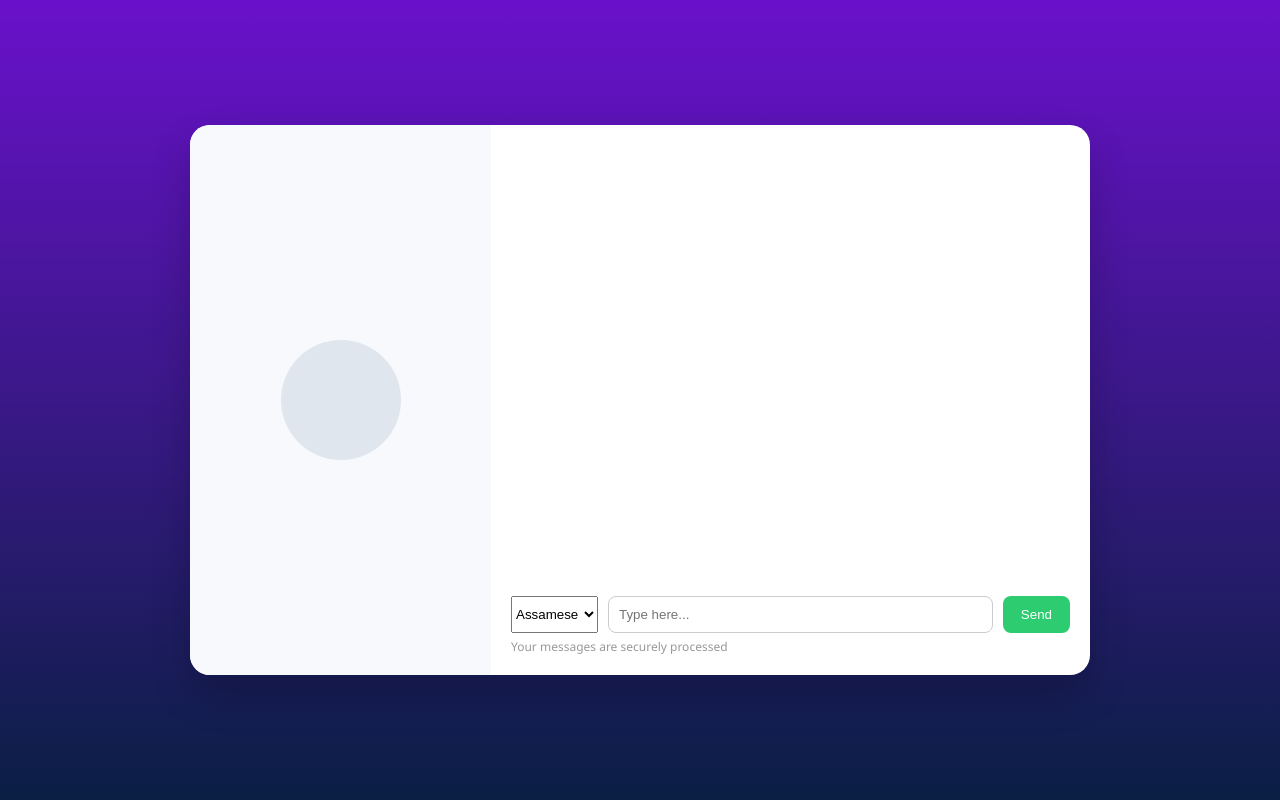
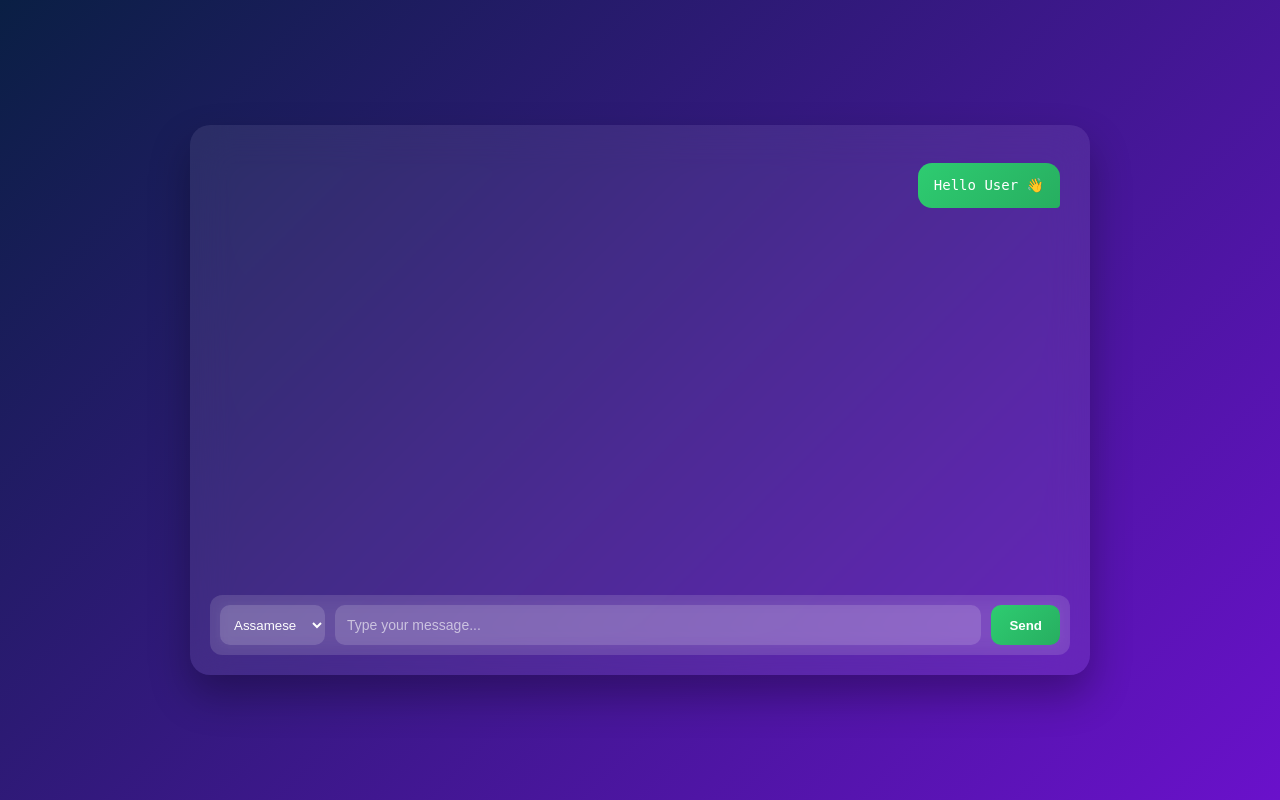
Before and after one commit to Karthikkaranth/Nextgen_Coders, a Flask app: page / in a window 1280 px wide. Run offline with Flask 3, Linux system fonts and the light colour scheme; data that the repository does not hold is empty.

Commit message:
chat.html ui refershed

```diff
--- a/chat_ui/templates/chat.html
+++ b/templates/chat.html
@@ -11,41 +11,23 @@
             display: flex;
             justify-content: center;
             align-items: center;
-
-            /* Blue → Purple Gradient */
-            background: linear-gradient(to top, #0a1f44, #6a11cb);
+            background: linear-gradient(135deg, #0a1f44, #6a11cb);
         }
 
-        /* Main White Panel */
+        /* Glass Panel */
         .panel {
             width: 900px;
             height: 550px;
-            background: #ffffff;
             border-radius: 20px;
             display: flex;
-            box-shadow: 0 20px 40px rgba(0,0,0,0.2);
+            backdrop-filter: blur(20px);
+            background: rgba(255, 255, 255, 0.08);
+            box-shadow: 0 20px 40px rgba(0,0,0,0.3);
             overflow: hidden;
         }
 
-        /* Left Section (branding / visual) */
-        .left {
-            width: 35%;
-            background: #f7f9fc;
-            display: flex;
-            justify-content: center;
-            align-items: center;
-        }
-
-        .circle {
-            width: 120px;
-            height: 120px;
-            border-radius: 50%;
-            background: #e0e6ed;
-        }
-
-        /* Right Section (chat area) */
         .right {
-            width: 65%;
+            width: 100%;
             display: flex;
             flex-direction: column;
             padding: 20px;
@@ -55,27 +37,48 @@
         #chat-container {
             flex: 1;
             overflow-y: auto;
-            padding-right: 10px;
+            padding: 10px;
+            display: flex;
+            flex-direction: column;
         }
 
+        /* Scrollbar */
+        #chat-container::-webkit-scrollbar {
+            width: 6px;
+        }
+
+        #chat-container::-webkit-scrollbar-thumb {
+            background: rgba(255,255,255,0.3);
+            border-radius: 10px;
+        }
+
+        /* Message bubbles */
         .bubble {
             max-width: 70%;
-            padding: 10px 14px;
-            margin: 6px 0;
-            border-radius: 12px;
+            padding: 12px 16px;
+            margin: 8px 0;
+            border-radius: 14px;
             font-size: 14px;
+            line-height: 1.5;
+            word-wrap: break-word;
+            overflow-wrap: break-word;
+            word-break: break-word;
+            white-space: pre-wrap;
+            backdrop-filter: blur(10px);
         }
 
         .user {
-            background: #f1f3f5;
+            background: rgba(255,255,255,0.15);
+            color: #fff;
             align-self: flex-start;
+            border-bottom-left-radius: 4px;
         }
 
         .system {
-            background: #4CAF50;
+            background: linear-gradient(135deg, #2ecc71, #27ae60);
             color: white;
             align-self: flex-end;
-            text-align: right;
+            border-bottom-right-radius: 4px;
         }
 
         .date-label {
@@ -85,40 +88,57 @@
             opacity: 0.7;
         }
 
-        /* Input area */
+        /* Input Area */
         .input-area {
             display: flex;
-            margin-top: 10px;
             gap: 10px;
+            padding: 10px;
+            border-radius: 12px;
+            background: rgba(255,255,255,0.1);
+            backdrop-filter: blur(10px);
         }
 
         input {
             flex: 1;
-            padding: 10px;
-            border-radius: 8px;
-            border: 1px solid #ccc;
+            padding: 12px;
+            border-radius: 10px;
+            border: none;
             outline: none;
+            background: rgba(255,255,255,0.15);
+            color: white;
+            font-size: 14px;
         }
 
-        /* Green CTA Button */
+        input::placeholder {
+            color: rgba(255,255,255,0.6);
+        }
+
+        select {
+            border-radius: 10px;
+            border: none;
+            padding: 10px;
+            background: rgba(255,255,255,0.15);
+            color: white;
+        }
+
+        /* 🔥 FIXED DROPDOWN ISSUE */
+        select option {
+            color: black;
+            background: white;
+        }
+
         button {
-            background: #2ecc71;
+            background: linear-gradient(135deg, #2ecc71, #27ae60);
             border: none;
             padding: 10px 18px;
-            border-radius: 8px;
+            border-radius: 10px;
             color: white;
             cursor: pointer;
+            font-weight: bold;
         }
 
         button:hover {
-            background: #27ae60;
-        }
-
-        /* Grey helper text */
-        .helper {
-            font-size: 12px;
-            color: #999;
-            margin-top: 5px;
+            opacity: 0.9;
         }
     </style>
 </head>
@@ -127,12 +147,6 @@
 
 <div class="panel">
 
-    <!-- LEFT SIDE -->
-    <div class="left">
-        <div class="circle"></div>
-    </div>
-
-    <!-- RIGHT SIDE -->
     <div class="right">
 
         <div id="chat-container"></div>
@@ -161,12 +175,11 @@
                 <option value="ta">Tamil</option>
                 <option value="te">Telugu</option>
                 <option value="ur">Urdu</option>
-                </select>
-            <input type="text" id="userInput" placeholder="Type here...">
+            </select>
+
+            <input type="text" id="userInput" placeholder="Type your message...">
             <button onclick="sendMessage()">Send</button>
         </div>
-
-        <div class="helper">Your messages are securely processed</div>
 
     </div>
 </div>
@@ -177,17 +190,25 @@
     function addBubble(text, sender, date = "") {
         const div = document.createElement('div');
         div.className = `bubble ${sender}`;
-        div.innerHTML = `<pre>${text}</pre>`;
+        div.innerHTML = `<pre style="margin:0">${text}</pre>`;
+
         if(date) {
             div.innerHTML += `<span class="date-label">${date}</span>`;
         }
+
         container.appendChild(div);
         container.scrollTop = container.scrollHeight;
     }
 
     window.onload = async () => {
+
+        // ✅ Welcome Message
+        addBubble("Hello User 👋", "system");
+
+        // Load previous chat
         const res = await fetch('/history');
         const history = await res.json();
+
         history.forEach(m => addBubble(m.text, m.sender, m.date_str));
     };
 
@@ -195,6 +216,7 @@
         const input = document.getElementById('userInput');
         const lang = document.getElementById('language').value;
         const val = input.value;
+
         if(!val) return;
 
         addBubble(val, 'user');
@@ -203,7 +225,7 @@
         const res = await fetch('/send', {
             method: 'POST',
             headers: {'Content-Type': 'application/json'},
-            body: JSON.stringify({text: val,lan:lang})
+            body: JSON.stringify({text: val, lan: lang})
         });
 
         const data = await res.json();
```
Also changed, not shown: app.py (renamed from chat_ui/app.py).
